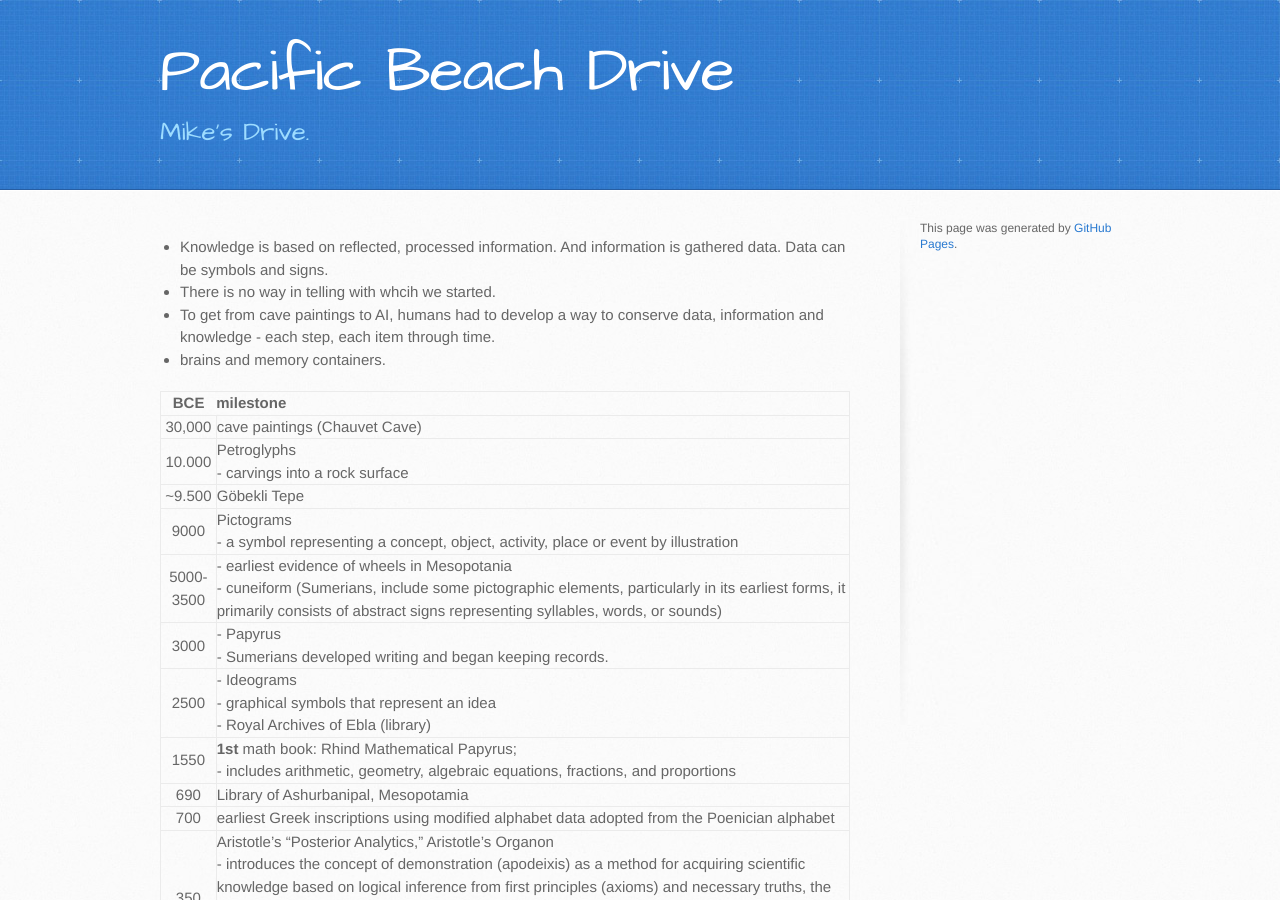
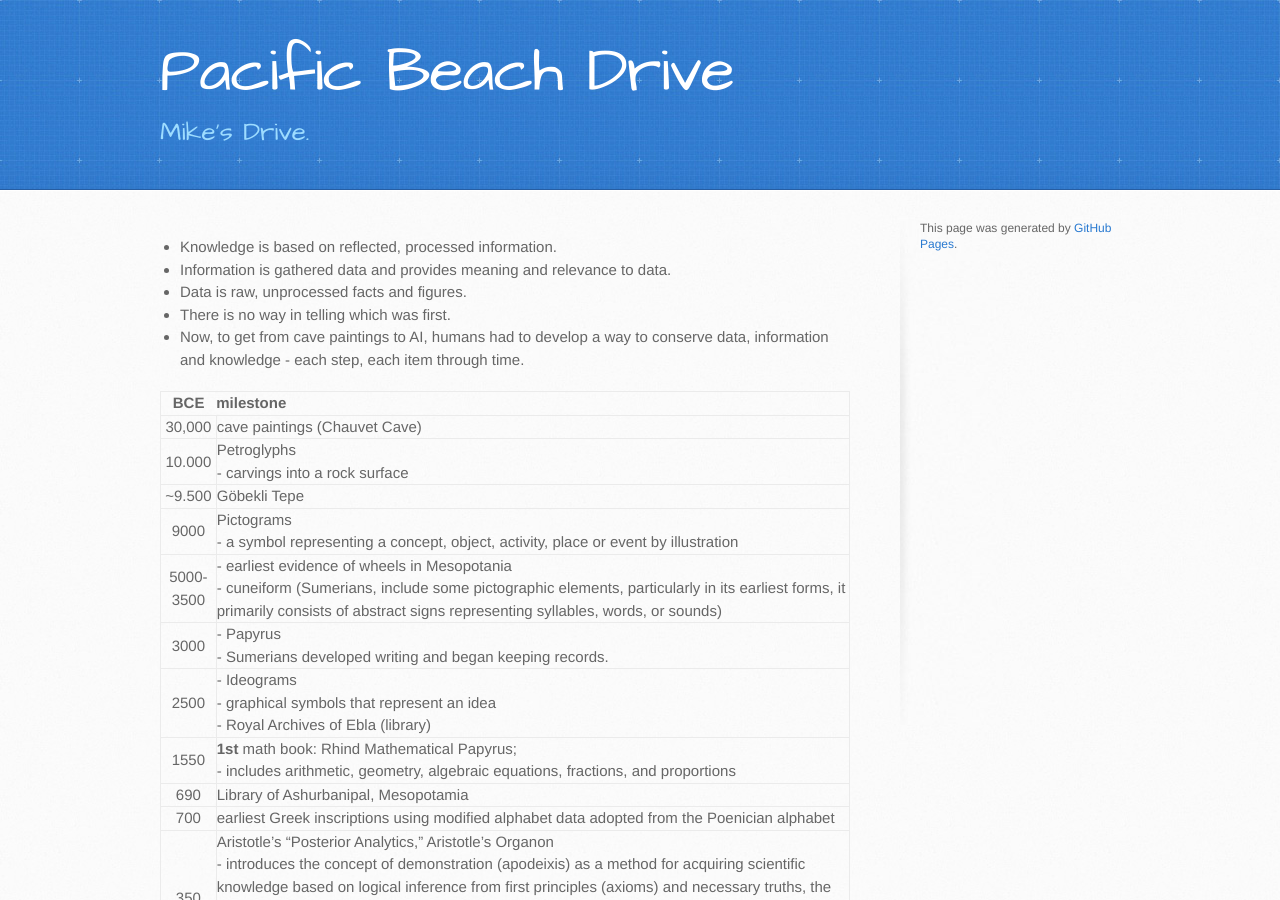
Before and after one commit to trumpfheller/trumpfheller.github.io, a Jekyll site: the page built from epistemologicalTree.md, in a window 1280 px wide and 900 px high. Built offline with Jekyll 4.4.1, drawn with Linux system fonts in a browser that asks for light colours; some of the changed text lies outside the part shown.

Commit message:
Add files via upload

```diff
--- a/epistemologicalTree.md
+++ b/epistemologicalTree.md
@@ -4,11 +4,12 @@ layout: default
 ---
 
 
-- Knowledge is based on reflected, processed information. And information is gathered data.
-Data can be symbols and signs.
-- There is no way in telling with whcih we started.
-- To get from cave paintings to AI, humans had to develop a way to conserve data, information and knowledge - each step, each item through time.
-- brains and memory containers.
+- Knowledge is based on reflected, processed information.
+- Information is gathered data and provides meaning and relevance to data.
+- Data is raw, unprocessed facts and figures.
+- There is no way in telling which was first.
+- Now, to get from cave paintings to AI, humans had to develop a way to conserve data, information and knowledge - each step, each item through time.
+
 
 | <span style="width:250px">**BCE**</span> | **milestone** |
 |---|:---|
@@ -55,7 +56,10 @@ Data can be symbols and signs.
 | 1455 | Gutenberg Bible |
 | 1457 | **first** printed almanac by Gutenberg<br>- (eight years before the Bible?)) |
 | 1472 | **first** book printed in Spain ("Sinodal de Aguilafuente") |
-| 1492-1504 | Christopher Columbus made his voyages across the Atlantic Ocean |
+
+| <span style="width:350px">**date**</span> | **milestone** |
+|---|:---|
+| **1492**-1504 | Christopher Columbus made his voyages across the Atlantic Ocean |
 | 1500 | Map of Juan de la Cosa; the only known cartographic work made by an eyewitness of the first voyages of Christopher Columbus.<br>- Magellan used it. |
 | 1507 | **first** map, printed or manuscript (One map on 12 sheets, made from original woodcut), to depict clearly a separate Western Hemisphere, with the Pacific as a separate ocean.<br>- by Martin Waldseemüller<br>- map represented a huge leap forward in knowledge, recognizing the newly found American landmass and forever changing the European understanding of a world divided into only three parts—Europe, Asia, and Africa<br>- data gathered during Amerigo Vespucci’s voyages of 1501–1502 to the New World. <br>- Magellan used it |
 | 1517 | Martin Luther nailes his Ninety-five Theses to the door of the Castle Church in Wittenberg, Germany |
```
Also changed, not shown: other parts of epistemologicalTree.md (+1 -1 lines).
